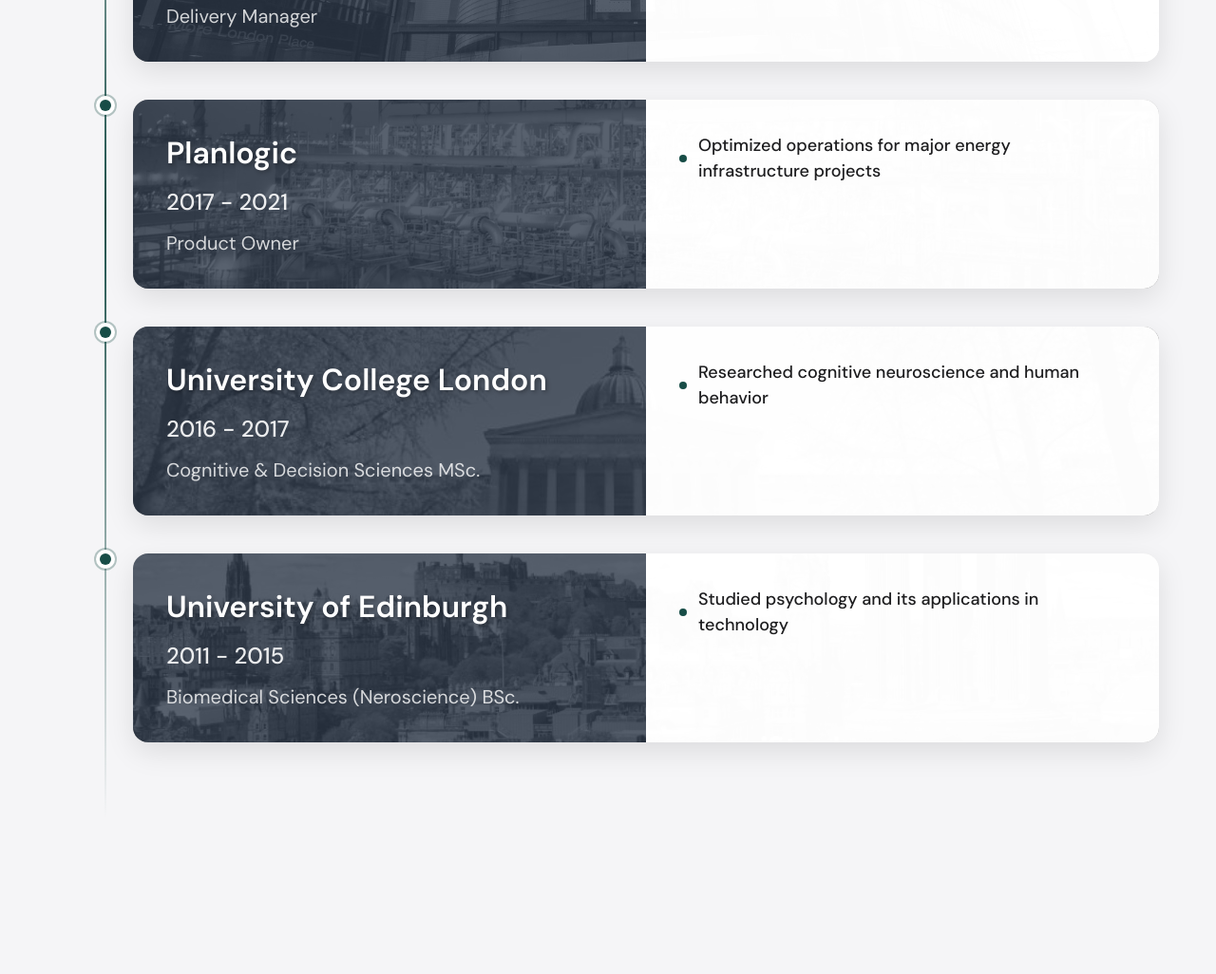
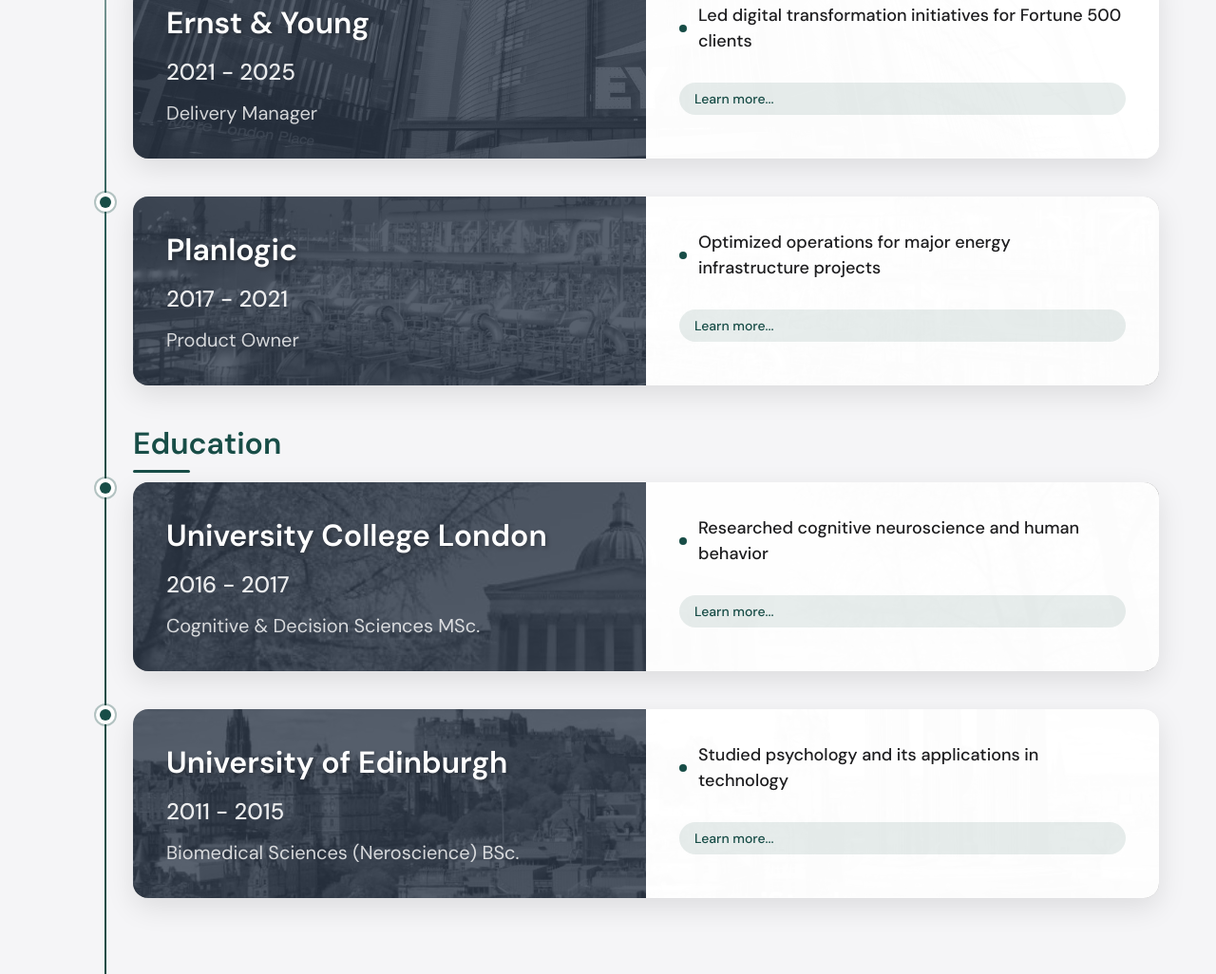
Before and after one commit to Rob-Johnston1/profile, a plain HTML site: page index.html in a window 1280 px wide. Shown: the part 813-1839 px from the top of the page at 95% size. Before the commit the page ends 1675 px from the top, so only its background shows below. Drawn offline with nearby package versions, Linux system fonts and the light colour scheme; a web font is replaced by a local one.

Commit message:
Add career and education sections. Make expandable areas obvious with 'Learn More...'

```diff
--- a/index.html
+++ b/index.html
@@ -36,6 +36,8 @@
 
   <div class="timeline-container" id="experience">
     <div class="timeline">
+      <div class="timeline-section">
+        <h2 class="section-title">Career</h2>
         <div class="timeline-node" onclick="toggleDetails(this)">
           <div class="timeline-content sportradar">
             <div class="content-left">
@@ -48,6 +50,7 @@
               <div class="details">
                 <p>Lorem ipsum dolor sit amet, consectetur adipisci elit, sed eiusmod tempor incidunt ut labore et dolore magna aliqua. Ut enim ad minim veniam, quis nostrum exercitationem ullam corporis suscipit laboriosam, nisi ut aliquid ex ea commodi consequatur. Quis aute iure reprehenderit in voluptate velit esse cillum dolore eu fugiat nulla pariatur. Excepteur sint obcaecat cupiditat non proident, sunt in culpa qui officia deserunt mollit anim id est laborum.</p>
               </div>
+              <div class="expand-indicator">Learn more...</div>
             </div>
           </div>
         </div>
@@ -64,9 +67,11 @@
               <div class="details">
                 <p>Lorem ipsum dolor sit amet, consectetur adipisci elit, sed eiusmod tempor incidunt ut labore et dolore magna aliqua. Ut enim ad minim veniam, quis nostrum exercitationem ullam corporis suscipit laboriosam, nisi ut aliquid ex ea commodi consequatur. Quis aute iure reprehenderit in voluptate velit esse cillum dolore eu fugiat nulla pariatur. Excepteur sint obcaecat cupiditat non proident, sunt in culpa qui officia deserunt mollit anim id est laborum.</p>
               </div>
+              <div class="expand-indicator">Learn more...</div>
             </div>
           </div>
         </div>
+
         <div class="timeline-node" onclick="toggleDetails(this)">
           <div class="timeline-content lng">
             <div class="content-left">
@@ -79,9 +84,14 @@
               <div class="details">
                 <p>Lorem ipsum dolor sit amet, consectetur adipisci elit, sed eiusmod tempor incidunt ut labore et dolore magna aliqua. Ut enim ad minim veniam, quis nostrum exercitationem ullam corporis suscipit laboriosam, nisi ut aliquid ex ea commodi consequatur. Quis aute iure reprehenderit in voluptate velit esse cillum dolore eu fugiat nulla pariatur. Excepteur sint obcaecat cupiditat non proident, sunt in culpa qui officia deserunt mollit anim id est laborum.</p>
               </div>
+              <div class="expand-indicator">Learn more...</div>
             </div>
           </div>
         </div>
+      </div>
+
+      <div class="timeline-section">
+        <h2 class="section-title">Education</h2>
         <div class="timeline-node" onclick="toggleDetails(this)">
           <div class="timeline-content ucl">
             <div class="content-left">
@@ -94,9 +104,11 @@
               <div class="details">
                 <p>Lorem ipsum dolor sit amet, consectetur adipisci elit, sed eiusmod tempor incidunt ut labore et dolore magna aliqua. Ut enim ad minim veniam, quis nostrum exercitationem ullam corporis suscipit laboriosam, nisi ut aliquid ex ea commodi consequatur. Quis aute iure reprehenderit in voluptate velit esse cillum dolore eu fugiat nulla pariatur. Excepteur sint obcaecat cupiditat non proident, sunt in culpa qui officia deserunt mollit anim id est laborum.</p>
               </div>
+              <div class="expand-indicator">Learn more...</div>
             </div>
           </div>
         </div>
+
         <div class="timeline-node" onclick="toggleDetails(this)">
           <div class="timeline-content edinburgh">
             <div class="content-left">
@@ -109,6 +121,8 @@
               <div class="details">
                 <p>Lorem ipsum dolor sit amet, consectetur adipisci elit, sed eiusmod tempor incidunt ut labore et dolore magna aliqua. Ut enim ad minim veniam, quis nostrum exercitationem ullam corporis suscipit laboriosam, nisi ut aliquid ex ea commodi consequatur. Quis aute iure reprehenderit in voluptate velit esse cillum dolore eu fugiat nulla pariatur. Excepteur sint obcaecat cupiditat non proident, sunt in culpa qui officia deserunt mollit anim id est laborum.</p>
               </div>
+              <div class="expand-indicator">Learn more...</div>
+            </div>
           </div>
         </div>
       </div>
--- a/style.css
+++ b/style.css
@@ -99,7 +99,6 @@ body{
   color: #1d1d1f;
 }
 
-/* Apply basic style to the word 'Love' */
 .love {
   font-weight: 600;
   font-family: "Libre Baskerville", serif;
@@ -107,45 +106,30 @@ body{
   white-space: nowrap;
 }
 
-/* Animate each letter independently in a wave motion */
 .love span {
   display: inline-block;
-  animation: wave 2s ease-in-out infinite; /* Apply wave animation */
+  animation: wave 2s ease-in-out infinite;
 }
 
-/* Create a wave effect with a pause at the bottom using keyframes */
 @keyframes wave {
   0%, 100% {
-    transform: translateY(0); /* Start and end at normal position (bottom) */
+    transform: translateY(0);
   }
   50% {
-    transform: translateY(-5px); /* Move up */
+    transform: translateY(-5px);
   }
   75% {
-    transform: translateY(0); /* Return to bottom position */
+    transform: translateY(0);
   }
   90% {
-    transform: translateY(0); /* Hold at the bottom */
+    transform: translateY(0);
   }
 }
 
-/* Add delays to each letter for independent animation */
-.love span:nth-child(1) {
-  animation-delay: 0s;
-}
-
-.love span:nth-child(2) {
-  animation-delay: 0.1s;
-}
-
-.love span:nth-child(3) {
-  animation-delay: 0.2s;
-}
-
-.love span:nth-child(4) {
-  animation-delay: 0.3s;
-}
-
+.love span:nth-child(1) { animation-delay: 0s; }
+.love span:nth-child(2) { animation-delay: 0.1s; }
+.love span:nth-child(3) { animation-delay: 0.2s; }
+.love span:nth-child(4) { animation-delay: 0.3s; }
 
 /* Timeline container */
 .timeline-container {
@@ -159,6 +143,26 @@ body{
   padding: 40px 0;
 }
 
+/* Section title styling */
+.section-title {
+  color: #184D47;
+  font-size: 32px;
+  font-weight: 600;
+  margin: 40px 0 20px 80px;
+  position: relative;
+}
+
+.section-title::after {
+  content: '';
+  position: absolute;
+  bottom: -10px;
+  left: 0;
+  width: 60px;
+  height: 3px;
+  background-color: #184D47;
+  border-radius: 2px;
+}
+
 /* Vertical line */
 .timeline::before {
   content: '';
@@ -167,7 +171,22 @@ body{
   bottom: 0;
   left: 50px;
   width: 2px;
-  background: linear-gradient(to bottom, transparent, #184D47, transparent);
+  background: linear-gradient(to bottom, transparent, #184D47, #184D47);
+}
+
+/* Timeline sections */
+.timeline-section {
+  position: relative;
+}
+
+.timeline-section:last-child::before {
+  content: '';
+  position: absolute;
+  bottom: 0;
+  left: 50px;
+  width: 2px;
+  height: 40px;
+  background: linear-gradient(to bottom, #184D47, transparent);
 }
 
 /* Individual nodes */
@@ -264,7 +283,7 @@ body{
   line-height: 1.5;
   position: relative;
   padding-left: 20px;
-  margin-bottom: 0;
+  margin-bottom: 15px;
 }
 
 .timeline-tagline::before {
@@ -277,6 +296,23 @@ body{
   background-color: #184D47;
   border-radius: 50%;
   transform: translateY(-50%);
+}
+
+/* Expand indicator */
+.expand-indicator {
+  color: #184D47;
+  font-size: 14px;
+  font-weight: 500;
+  margin-top: 15px;
+  padding: 8px 16px;
+  background-color: rgba(24, 77, 71, 0.1);
+  border-radius: 20px;
+  display: inline-block;
+  transition: all 0.3s ease;
+}
+
+.timeline-content:hover .expand-indicator {
+  background-color: rgba(24, 77, 71, 0.2);
 }
 
 .details {
@@ -314,7 +350,6 @@ body{
   opacity: 0.7;
 }
 
-/* Add specific images to each timeline-content node */
 .edinburgh::before {
   background-image: url('edinburgh-skyline.jpg');
 }
@@ -335,7 +370,6 @@ body{
   background-image: url('sportradar.jpg')
 }
 
-/* Hover state */
 .timeline-node:hover .timeline-content::before {
   filter: grayscale(0%);
   opacity: 0.8;
@@ -399,4 +433,9 @@ body{
   .content-right {
     padding: 25px;
   }
+
+  .section-title {
+    font-size: 28px;
+    margin-left: 60px;
+  }
 }
```
Lines whose indentation alone changed are shown as unchanged.
